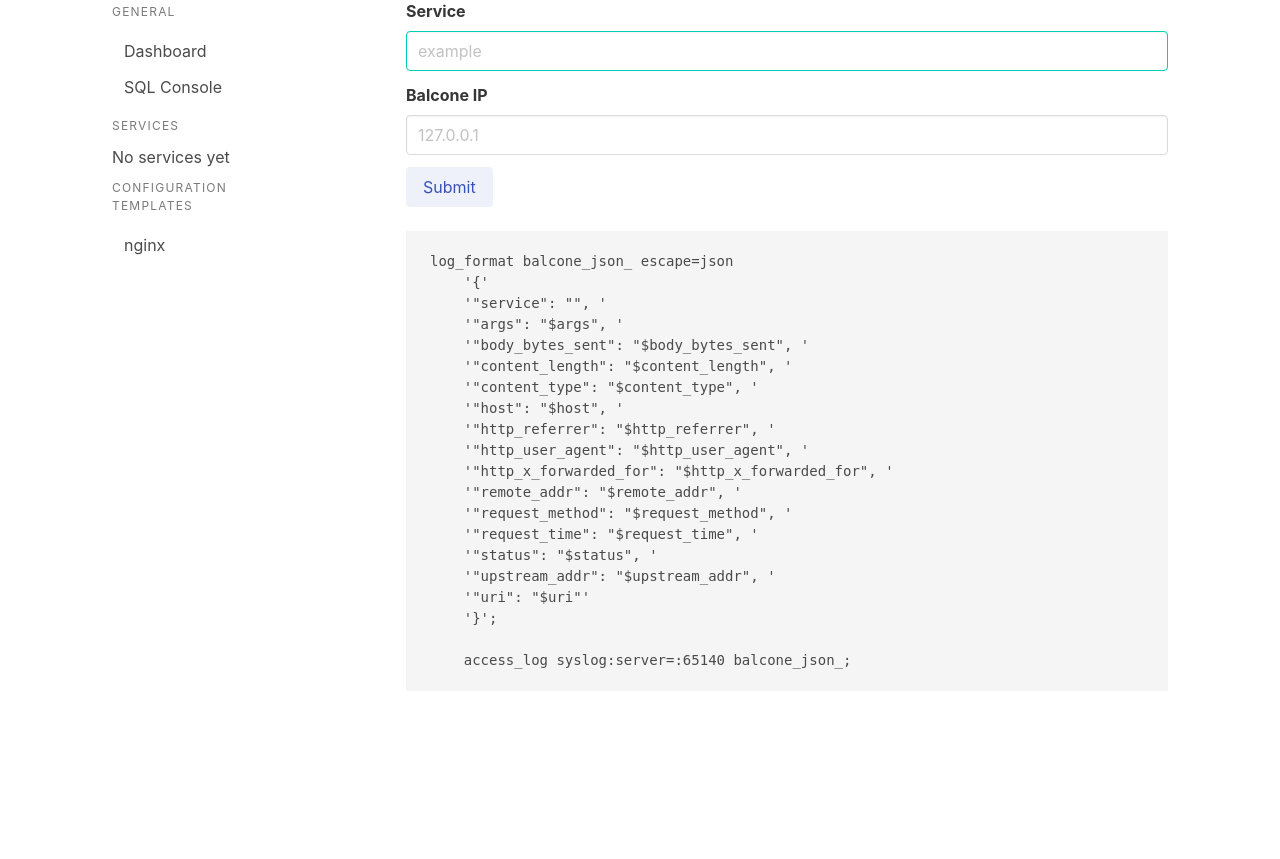
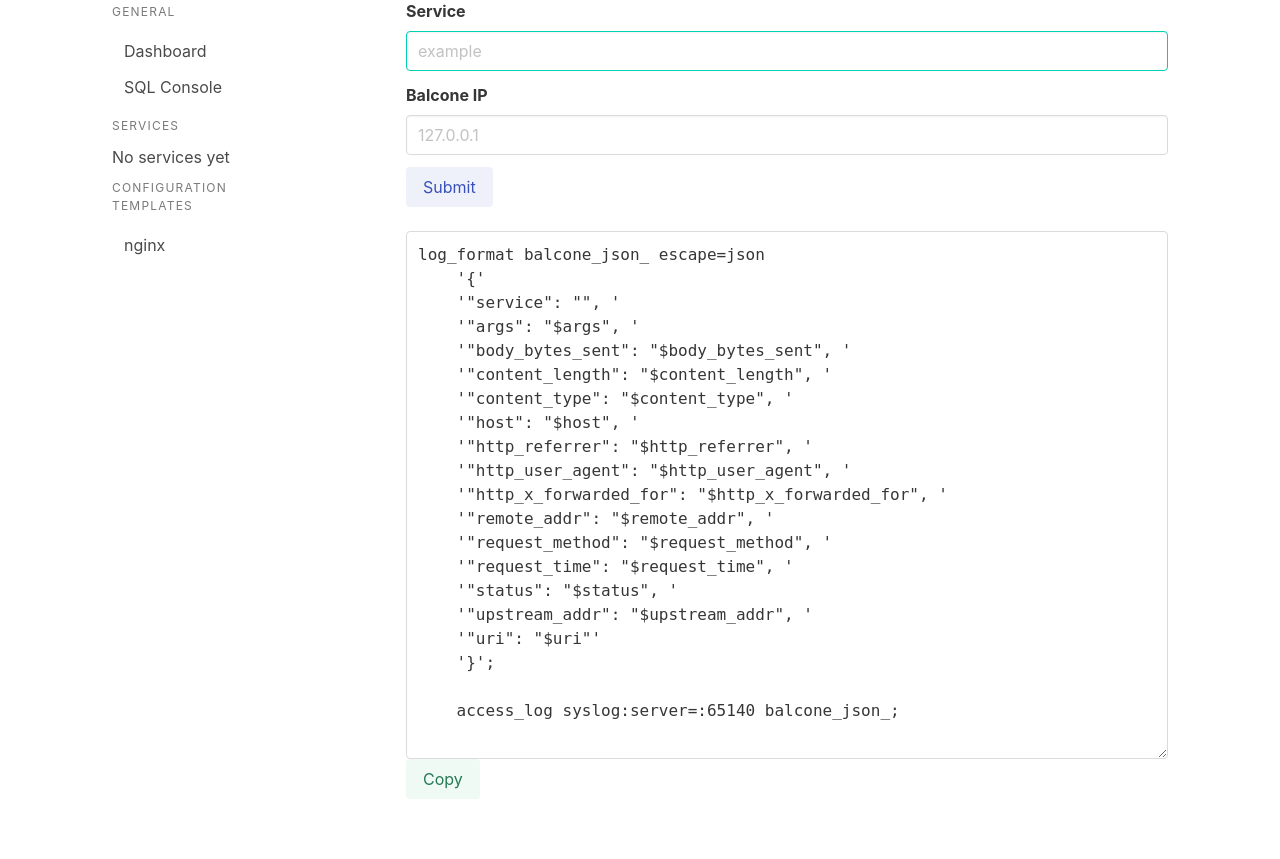
Before and after one commit to dustalov/ballcone, a Python web app: template templates/nginx.html in a window 1280 px wide. Shown: the part 105-964 px from the top of the page. Before the commit the page ends 774 px from the top, so only its background shows below. Run offline with Jinja, Linux system fonts and the light colour scheme; the template is opened without the code that fills it, so the values that code supplies are empty; some libraries are stand-ins or nearby versions.

Commit message:
Copy to clipboard in nginx.html

```diff
--- a/templates/nginx.html
+++ b/templates/nginx.html
@@ -33,7 +33,7 @@
     </ul>
 </div>
 {% else %}
-<pre>
+<textarea id="configuration" class="textarea is-family-monospace" rows="21" readonly>
 log_format balcone_json_{{ service }} escape=json
     '{'
     '"service": "{{ service }}", '
@@ -54,6 +54,14 @@ log_format balcone_json_{{ service }} escape=json
     '}';
 
     access_log syslog:server={{ ip }}:65140 balcone_json_{{ service }};
-</pre>
+</textarea>
+<a id="copy" class="button is-success is-light">Copy</a>
+<script>
+$('#copy').click(function(e) {
+    var configuration = $('#configuration');
+    configuration.select();
+    document.execCommand('copy');
+});
+</script>
 {% endif %}
 {% endblock %}
```
